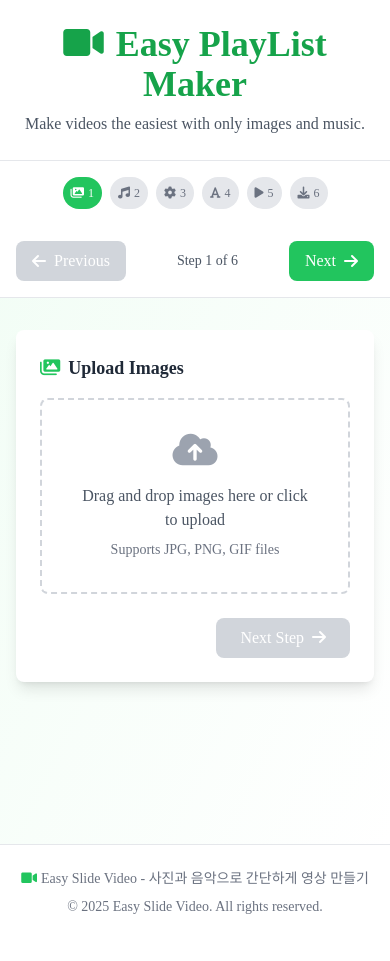
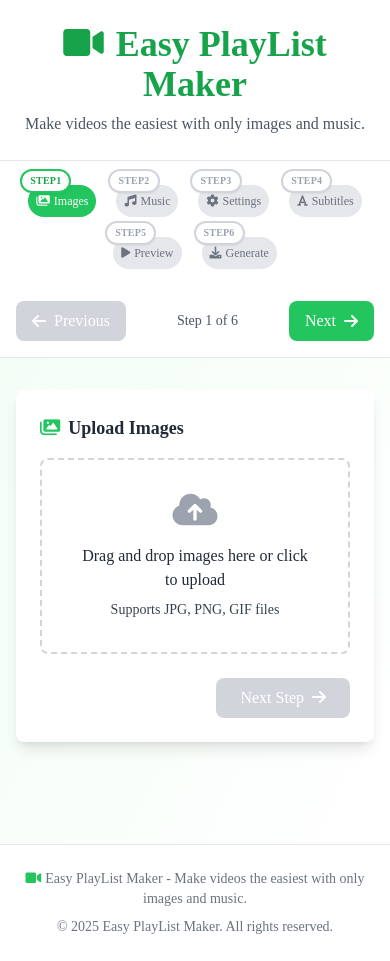
Before and after one commit to YoHaiYo/easy-slide-video_nextjs, a Next.js app: page / in a window 390 px wide. Built offline with nearby package versions, Linux system fonts and the light colour scheme; a web font is replaced by a local one.

Commit message:
모바일 반응형-스탭버튼

```diff
--- a/src/app/component/Footer.js
+++ b/src/app/component/Footer.js
@@ -4,9 +4,9 @@ export default function Footer() {
       <div className="max-w-6xl mx-auto px-4">
         <p className="mb-2">
           <i className="fas fa-video mr-1 text-green-500"></i>
-          Easy Slide Video - 사진과 음악으로 간단하게 영상 만들기
+          Easy PlayList Maker - Make videos the easiest with only images and music.
         </p>
-        <p>© 2025 Easy Slide Video. All rights reserved.</p>
+        <p>© 2025 Easy PlayList Maker. All rights reserved.</p>
       </div>
     </footer>
   );
--- a/src/app/component/ImageUpload.js
+++ b/src/app/component/ImageUpload.js
@@ -89,10 +89,10 @@ export default function ImageUpload({ images, setImages, onNext }) {
         onClick={() => fileInputRef.current?.click()}
       >
         <i className="fas fa-cloud-upload-alt text-4xl text-gray-400 mb-4"></i>
-        <p className="text-gray-600 mb-2">
+        <p className="text-gray-800 mb-2">
           Drag and drop images here or click to upload
         </p>
-        <p className="text-sm text-gray-500">Supports JPG, PNG, GIF files</p>
+        <p className="text-sm text-gray-700">Supports JPG, PNG, GIF files</p>
         <input
           ref={fileInputRef}
           type="file"
--- a/src/app/component/MusicUpload.js
+++ b/src/app/component/MusicUpload.js
@@ -193,11 +193,11 @@ export default function MusicUpload({
         onDrop={handleDrop}
         onClick={() => fileInputRef.current?.click()}
       >
-        <i className="fas fa-music text-4xl text-gray-400 mb-4"></i>
+        <i className="fas fa-music text-4xl text-gray-800 mb-4"></i>
         <p className="text-gray-600 mb-2">
           Drag and drop music files here or click to upload
         </p>
-        <p className="text-sm text-gray-500">Supports MP3, WAV, M4A files</p>
+        <p className="text-sm text-gray-700">Supports MP3, WAV, M4A files</p>
         <input
           ref={fileInputRef}
           type="file"
--- a/src/app/page.js
+++ b/src/app/page.js
@@ -23,8 +23,8 @@ function HomeContent() {
   const [isGenerating, setIsGenerating] = useState(false);
 
   const steps = [
-    { id: 1, title: "Upload Images", icon: "fas fa-images" },
-    { id: 2, title: "Add Music", icon: "fas fa-music" },
+    { id: 1, title: "Images", icon: "fas fa-images" },
+    { id: 2, title: "Music", icon: "fas fa-music" },
     { id: 3, title: "Settings", icon: "fas fa-cog" },
     { id: 4, title: "Subtitles", icon: "fas fa-font" },
     { id: 5, title: "Preview", icon: "fas fa-play" },
@@ -63,23 +63,38 @@ function HomeContent() {
       </div>
 
       {/* 진행 단계 표시 */}
-      <div className="bg-white shadow-sm">
+      <div className="bg-white shadow-sm pt-2 md:pt-3">
         <div className="max-w-4xl mx-auto px-4 py-4">
           <div className="flex justify-center">
-            <div className="flex flex-wrap gap-2 justify-center">
+            <div className="flex flex-wrap gap-5 md:gap-3 justify-center">
               {steps.map((step) => (
                 <button
                   key={step.id}
                   onClick={() => handleStepChange(step.id)}
-                  className={`flex items-center px-2 sm:px-4 py-2 rounded-full transition-all duration-300 text-xs sm:text-sm ${
+                  className={`relative flex items-center px-2 sm:px-4 py-2 rounded-full transition-all duration-300 text-xs sm:text-sm ${
                     currentStep >= step.id
                       ? "bg-green-500 text-white"
                       : "bg-gray-200 text-gray-500 hover:bg-gray-300"
                   }`}
                 >
+                  {/* STEP 뱃지 - 좌측 상단에 absolute로 세련되게 표시 */}
+                  <span
+                    className={`absolute -top-4 -left-2 sm:-top-4 sm:-left-2 bg-white border-2 ${
+                      currentStep >= step.id
+                        ? "border-green-500 text-green-600"
+                        : "border-gray-300 text-gray-400"
+                    } rounded-full px-2 py-0.5 text-[10px] sm:text-xs font-bold shadow-sm`}
+                    style={{
+                      minWidth: "2.2rem",
+                      textAlign: "center",
+                      letterSpacing: "0.02em",
+                      zIndex: 2,
+                    }}
+                  >
+                    STEP{step.id}
+                  </span>
                   <i className={`${step.icon} mr-1 sm:mr-2`}></i>
-                  <span className="font-medium hidden sm:inline">{step.title}</span>
-                  <span className="font-medium sm:hidden">{step.id}</span>
+                  <span className="font-medium">{step.title}</span>
                 </button>
               ))}
             </div>
```
